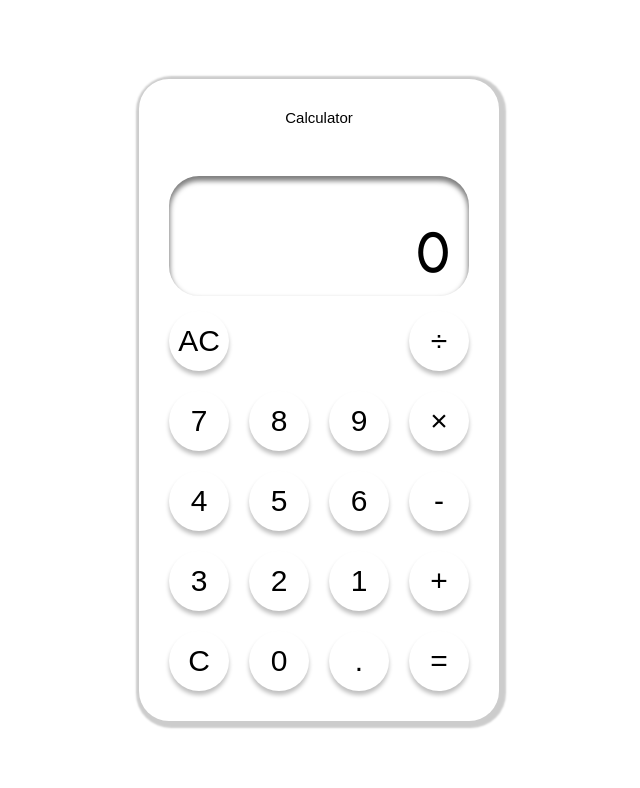
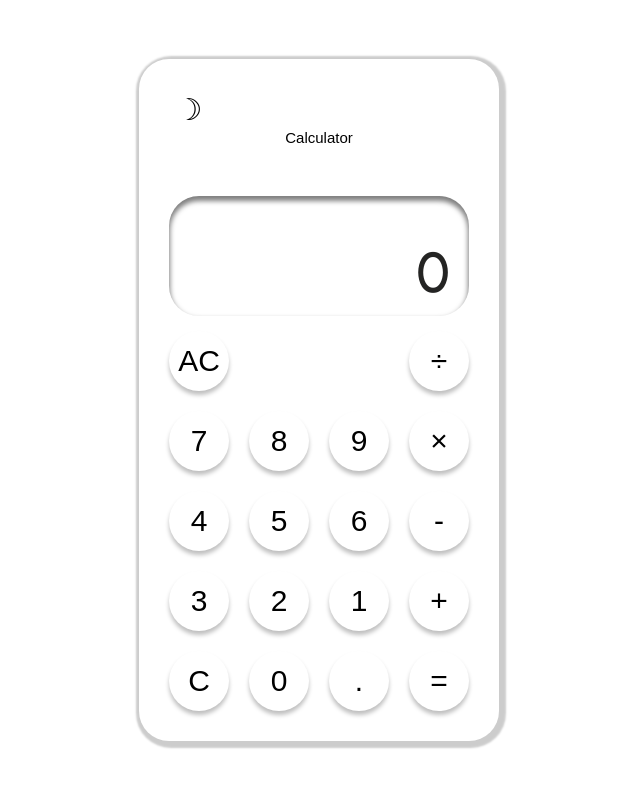
Before and after one commit to deivgin/calculator, a React app: page / in a window 1280 px wide. Shown: the top 788 px of the page, without its empty margins (321-961 px from the left). Built offline with nearby package versions, Linux system fonts and the light colour scheme.

Commit message:
Add theme changer

```diff
--- a/src/components/Calculator/Calculator.tsx
+++ b/src/components/Calculator/Calculator.tsx
@@ -1,6 +1,7 @@
 import Screen from "./components/Screen";
 import Pad from "./components/Pad";
 import CalculatorName from "./components/CalculatorName";
+import ThemeChanger from "./components/ThemeChanger";
 import { useEffect, useState } from "react";
 import {
   Operand,
@@ -115,6 +116,7 @@ const Calculator = () => {
 
   return (
     <div className="calculator">
+      <ThemeChanger />
       <CalculatorName calcName={calcName} changeCalcName={changeCalcName} />
       <Screen
         prevOperand={prevOperand}
--- /dev/null
+++ b/src/components/Calculator/components/ThemeChanger.tsx
@@ -0,0 +1,19 @@
+import { useEffect, useState } from "react";
+
+const ThemeChanger = () => {
+  const [darkMode, setDarkMode] = useState(false);
+
+  useEffect(() => {
+    darkMode
+      ? document.querySelector(".calculator")?.classList.add("dark-mode")
+      : document.querySelector(".calculator")?.classList.remove("dark-mode");
+  }, [darkMode]);
+
+  return (
+    <button className="theme-changer" onClick={() => setDarkMode(!darkMode)}>
+      {darkMode ? <div>&#9788;</div> : <div>&#9789;</div>}
+    </button>
+  );
+};
+
+export default ThemeChanger;
--- a/src/styles/_calculator.scss
+++ b/src/styles/_calculator.scss
@@ -3,6 +3,7 @@
   max-width: 32rem;
   box-shadow: 0.2rem 0.2rem 0.2rem 0.5rem rgb(0, 0, 0, 0.2);
   border-radius: 3rem;
+  background-color: #fff;
 }
 
 @media only screen and (max-width: 475px) {
--- a/src/styles/_calculatorName.scss
+++ b/src/styles/_calculatorName.scss
@@ -2,7 +2,7 @@
   input {
     width: 100%;
     background-color: inherit;
-    color: var(--colorBlack);
+    color: inherit;
     border: none;
     text-align: center;
     font-size: var(--fontSizeSM);
--- /dev/null
+++ b/src/styles/_darkMode.scss
@@ -0,0 +1,30 @@
+.theme-changer {
+  font-size: var(--fontSizeMD);
+  border: none;
+  width: 4rem;
+  height: 4rem;
+  background-color: inherit;
+  color: inherit;
+}
+
+.calculator.dark-mode {
+  background-color: var(--colorDark);
+}
+
+.dark-mode {
+  color: var(--colorPrimary);
+  .calculator__pad {
+    button {
+      background-color: var(--colorGrey);
+    }
+  }
+  .calculator__screen {
+    background-color: var(--colorGreyLight);
+    .number {
+      color: var(--colorPrimary);
+    }
+    .calculation {
+      color: var(--colorDark);
+    }
+  }
+}
--- a/src/styles/_pad.scss
+++ b/src/styles/_pad.scss
@@ -15,6 +15,7 @@
 .calculator__button {
   font-size: var(--fontSizeMD);
   background-color: #fff;
+  color: inherit;
   border: none;
   border-radius: 50%;
   width: var(--buttonSize);
--- a/src/styles/_variables.scss
+++ b/src/styles/_variables.scss
@@ -1,6 +1,6 @@
 :root {
   --buttonSize: 6rem;
-  --colorBlack: #03071e
+  --colorBlack: #03071e;
   --colorDark: #242423;
   --colorGrey: #444444;
   --colorPrimary: #f5cb5c;
@@ -12,7 +12,6 @@
   --fontSizeSM: 1.5rem;
 }
 
-
 $screenMobileS: 320px;
 $screenMobileM: 375px;
 $screenMobileL: 425px;
--- a/src/styles/index.scss
+++ b/src/styles/index.scss
@@ -2,7 +2,8 @@
 @use './pad';
 @use './calculatorName';
 @use './screen';
-@use 'calculator';
+@use './calculator';
+@use './darkMode';
 @import url("https://fonts.googleapis.com/css2?family=Sen&display=swap");
 
 * {
```
Also changed, not shown: 1 other file (tests, documents, lock files or other folders).
